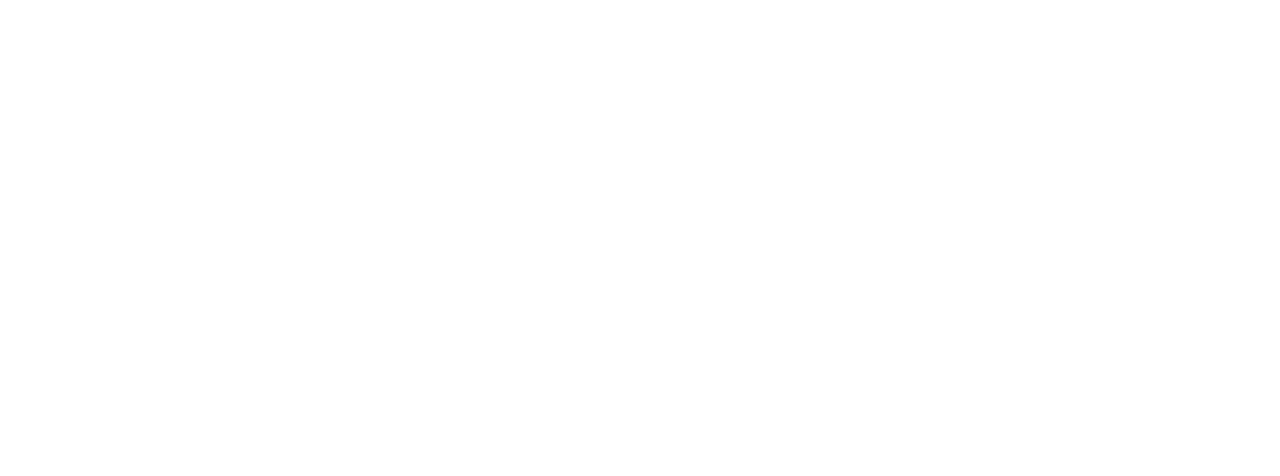
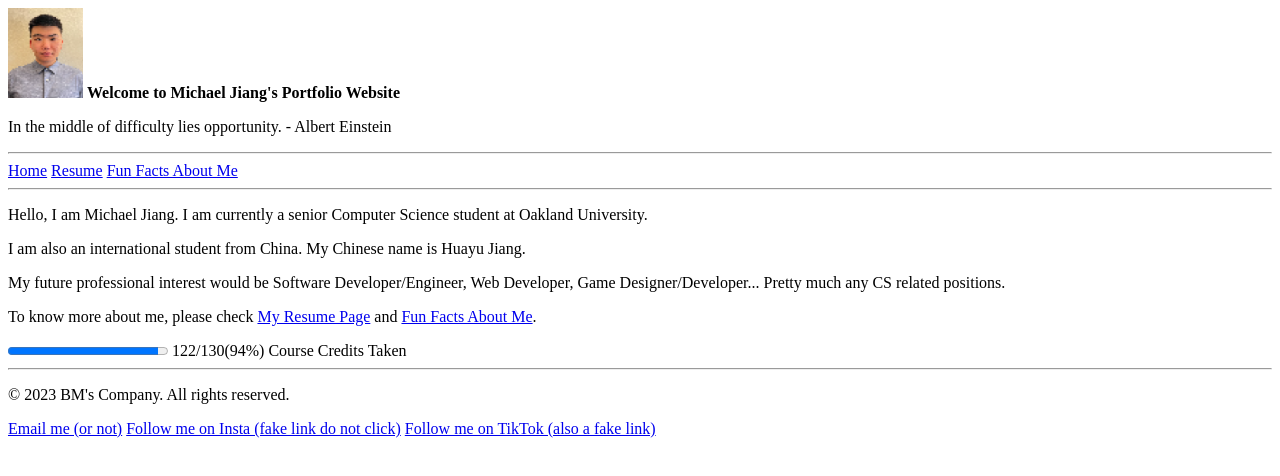
Before and after one commit to MichaelJiangCS/MichaelJiang_hw1TH_csi3150_fs2023, a plain HTML site: page Assignment_1/index.html in a window 1280 px wide. Drawn offline with Linux system fonts and the light colour scheme.

Commit message:
homePage finished

```diff
--- a/Assignment_1/index.html
+++ b/Assignment_1/index.html
@@ -3,9 +3,49 @@
 <head>
     <meta charset="UTF-8">
     <meta name="viewport" content="width=device-width, initial-scale=1.0">
-    <title>Document</title>
+    <title>Big Mike's Website</title>
+    <link rel="shortcut icon" href="./img/me.png" type="image/x-icon">
 </head>
+
 <body>
+    <header id="page_header">
 
+        <div id="logoContainer">
+            <img src="./img/me.png" alt="picture of me" height="90" width="75">
+            <span><strong>Welcome to Michael Jiang's Portfolio Website</strong></span>
+        </div>
+
+        <div id="quotation">
+            <p>In the middle of difficulty lies opportunity. - Albert Einstein</p>
+        </div>
+        <hr>
+        <div id="navContainer">
+            <nav id="navBar">
+                <a href="./index.html" class="navOption">Home</a>
+                <a href="./html/resume.html" class="navOption">Resume</a>
+                <a href="./html/funFactsAboutMe.html" class="navOption">Fun Facts About Me</a>
+            </nav>
+        </div>
+        <hr>
+    </header>
+
+    <div id="introductionParagraph">
+        <p>Hello, I am Michael Jiang. I am currently a senior Computer Science student at Oakland University.</p>
+        <p>I am also an international student from China. My Chinese name is Huayu Jiang.</p>
+        <p>My future professional interest would be Software Developer/Engineer, Web Developer, Game Designer/Developer... Pretty much any CS related positions. </p>
+        <p>To know more about me, please check <a href="./html/resume.html">My Resume Page</a> and <a href="./html/funFactsAboutMe.html"> Fun Facts About Me</a>.</p>
+    </div>
+
+    <div id="progressBarContainer">
+        <progress id="progressBar" value="122" max="130"></progress>
+        <span id="progress-label">122/130(94%) Course Credits Taken</span>
+    </div>
+    <hr>
+    <footer>
+        <p>&copy; 2023 BM's Company. All rights reserved.</p>
+        <a href = "mailto:huayujiang@oakland.edu"> Email me (or not)</a>
+        <a href = "http://instagram.com">Follow me on Insta (fake link do not click)</a>
+        <a href = "http://tiktok.com">Follow me on TikTok (also a fake link)</a>
+    </footer>
 </body>
 </html>
```
Also changed, not shown: Assignment_1/html/funFactsAboutMe.html (added), Assignment_1/html/resume.html (added), Assignment_1/img/me.png (added), 3 other files.
